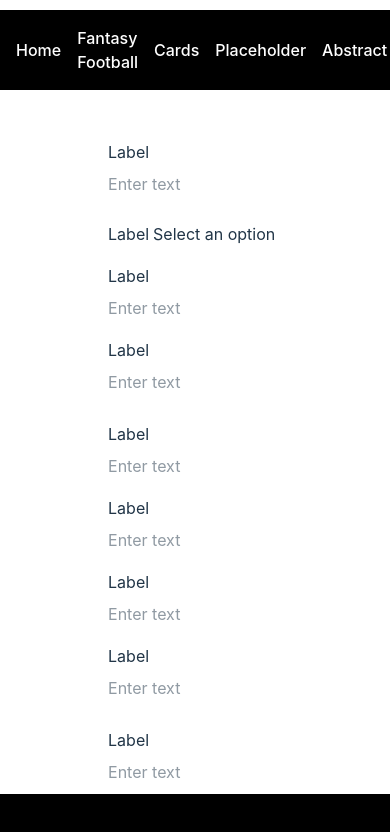
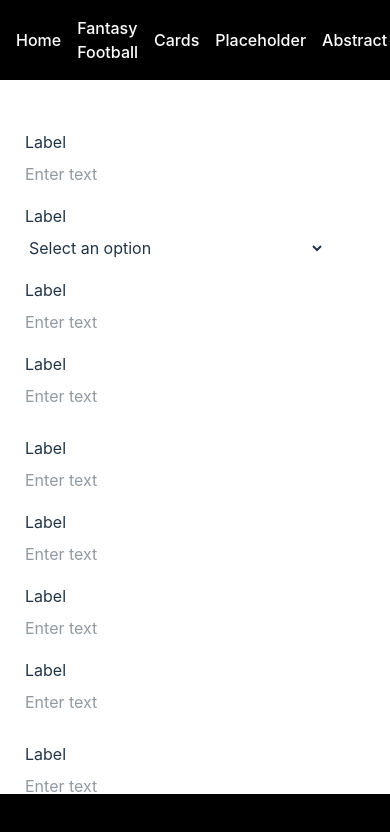
Before and after one commit to bspangler21/FrontendTemplate, a React (Vite) app: page /form in a window 390 px wide. Shown: the top 832 px of the page. Built offline with nearby package versions, Linux system fonts and the light colour scheme; what @fluentui/font-icons-mdl2 would draw is missing.

Commit message:
fix: update layout styles in index.css, Header, and TailwindTest components for better responsiveness

```diff
--- a/src/index.css
+++ b/src/index.css
@@ -37,9 +37,10 @@ a:hover {
 body {
   margin: 0;
   display: flex;
-  place-items: center;
-  min-width: 320px;
-  min-height: 100vh;
+  flex-direction: column;
+  /* place-items: center; */
+  /* min-width: 100vw; */
+  /* min-height: 100vh; */
 }
 
 h1 {
--- a/src/pageComponents/Header.tsx
+++ b/src/pageComponents/Header.tsx
@@ -33,7 +33,7 @@ const pages = [
 
 const Header = () => {
 	return (
-		<div className="z-1 bg-primary text-secondary flex flex-row justify-start items-center p-4 gap-4 min-h-[50px]">
+		<div className="z-1 bg-primary text-secondary flex flex-row justify-start items-center p-4 gap-4 min-h-[50px] w-full">
 			{pages.map((page) => (
 				<a
 					href={page.link}
--- a/src/pages/TailwindTest.tsx
+++ b/src/pages/TailwindTest.tsx
@@ -1,10 +1,10 @@
 const TailwindTest = () => {
 	return (
-		<div className="flex flex-col justify-start items-start h-auto w-auto z-2 overflow-auto m-0">
+		<div className="flex flex-col justify-start items-start h-auto w-full z-2 overflow-auto m-0">
 			<p className="bg-primary text-secondary p-2 text-4xl flex w-full flex-1">
 				Tailwind Test
 			</p>
-			<div className="h-500 w-screen"></div>
+			<div className="h-500 w-full"></div>
 		</div>
 	);
 };
```
